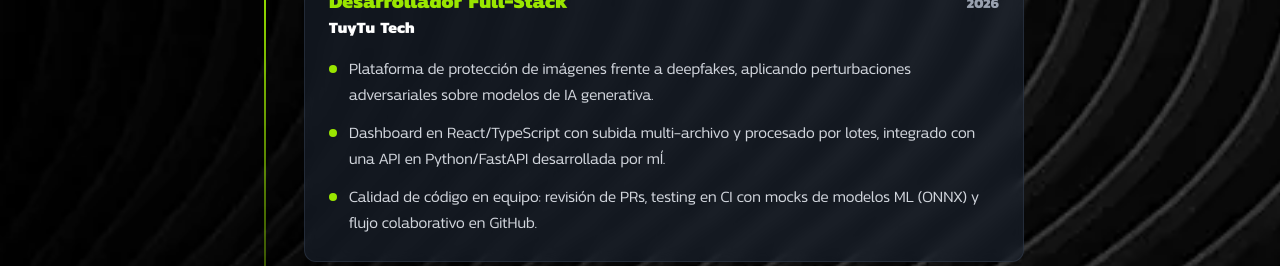
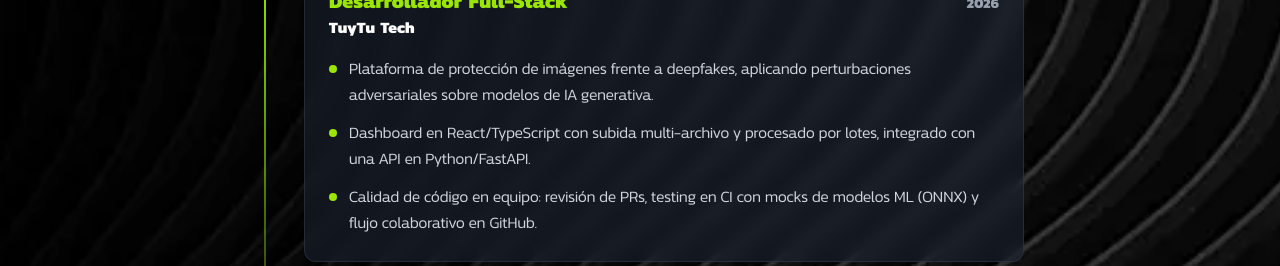
Before and after one commit to BorjaEscolanoMartin/PortFolio, a React (Vite) app: page / in a window 1280 px wide. Shown: the part 2160-2426 px from the top of the page. Built offline with nearby package versions, Linux system fonts and the light colour scheme.

Commit message:
chore: ajustar copy del bullet de FastAPI en Experiencia

```diff
--- a/src/components/Experience.jsx
+++ b/src/components/Experience.jsx
@@ -6,7 +6,7 @@
     period: "2026",
     bullets: [
       "Plataforma de protección de imágenes frente a deepfakes, aplicando perturbaciones adversariales sobre modelos de IA generativa.",
-      "Dashboard en React/TypeScript con subida multi-archivo y procesado por lotes, integrado con una API en Python/FastAPI desarrollada por mí.",
+      "Dashboard en React/TypeScript con subida multi-archivo y procesado por lotes, integrado con una API en Python/FastAPI.",
       "Calidad de código en equipo: revisión de PRs, testing en CI con mocks de modelos ML (ONNX) y flujo colaborativo en GitHub.",
     ],
   },
```
